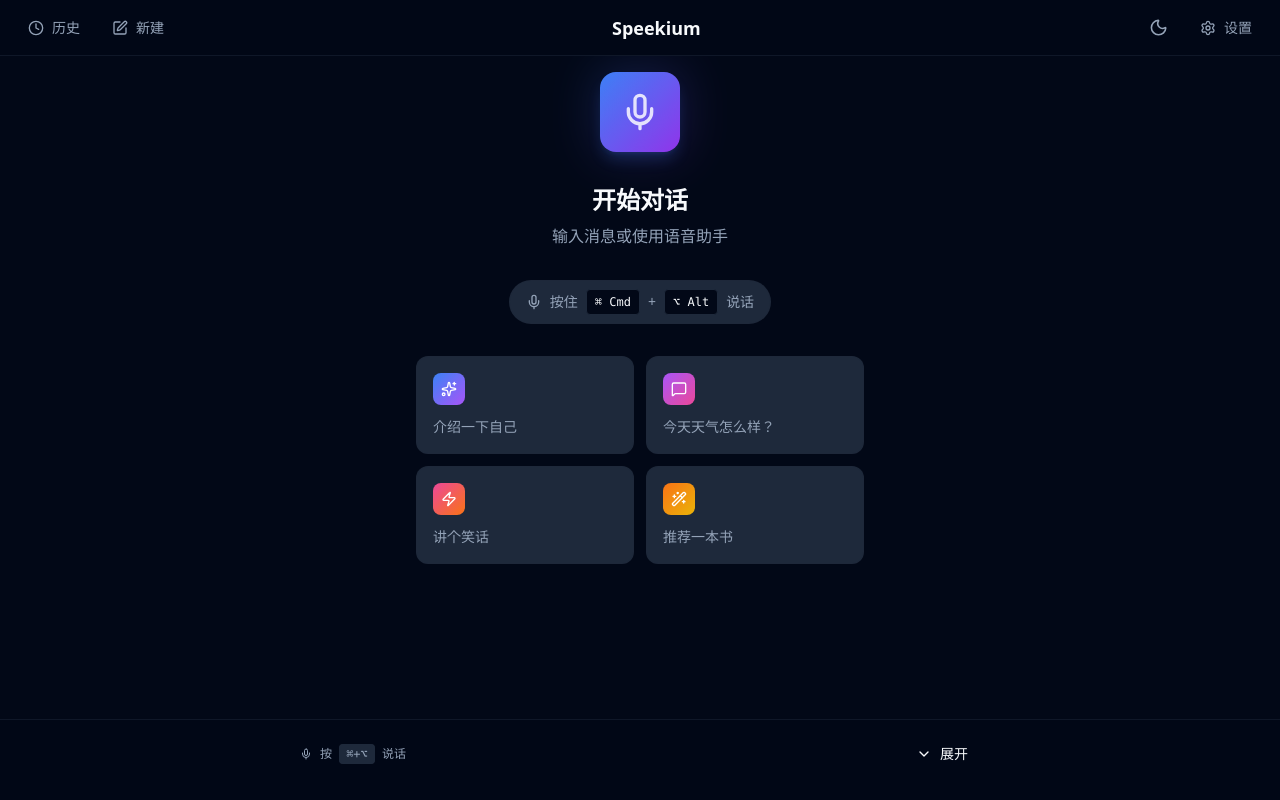
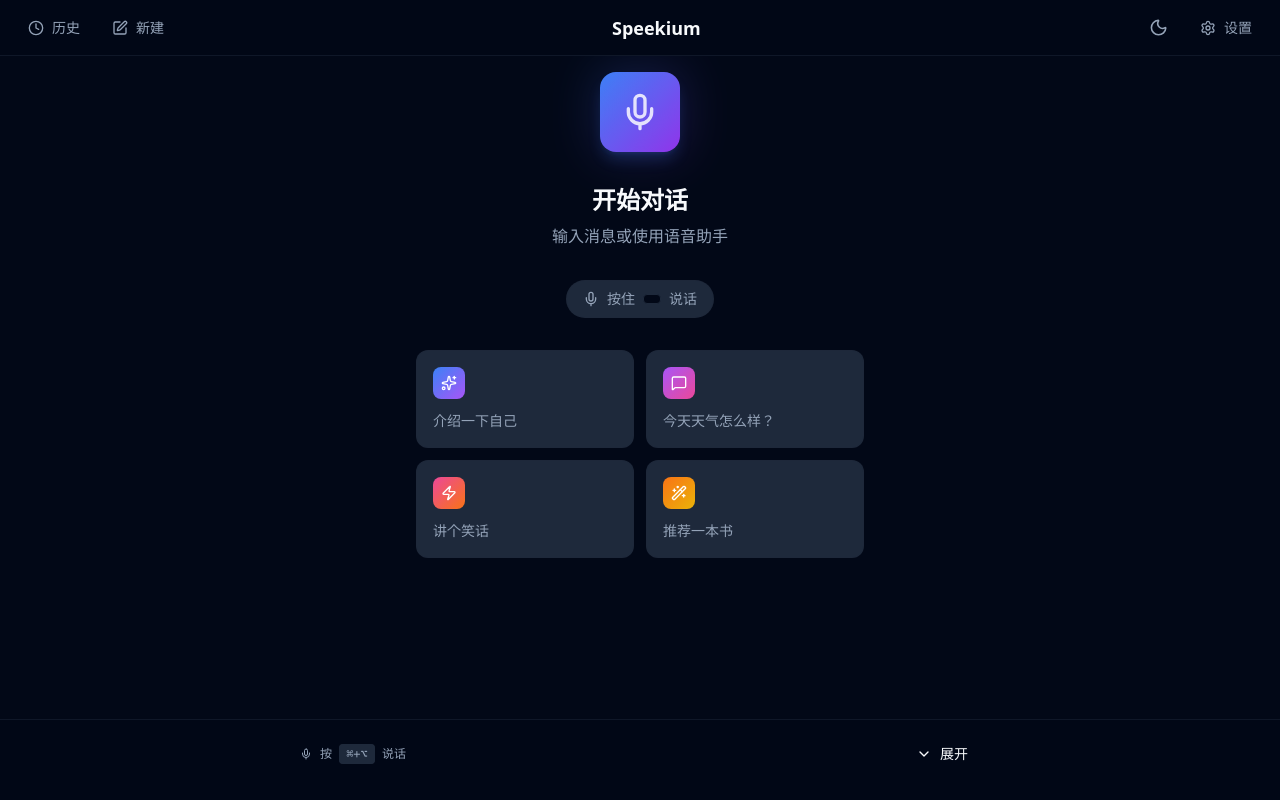
Before and after one commit to kanweiwei/speekium, a React (Vite) app: page / in a window 1280 px wide. Built offline with nearby package versions, Linux system fonts and the light colour scheme.

Commit message:
feat: make PTT shortcut hints dynamic from user config

```diff
--- a/src/App.tsx
+++ b/src/App.tsx
@@ -10,7 +10,7 @@
 import { CollapsibleInput } from './components/CollapsibleInput';
 import { historyAPI } from './useTauriAPI';
 import { useWorkMode } from './contexts/WorkModeContext';
-import { SettingsProvider } from './contexts/SettingsContext';
+import { SettingsProvider, useSettings } from './contexts/SettingsContext';
 import { Button } from '@/components/ui/button';
 import { Input } from '@/components/ui/input';
 import {
@@ -33,6 +33,32 @@
 // Empty state component
 function EmptyState({ onPromptClick }: { onPromptClick: (prompt: string) => void }) {
   const { t } = useTranslation();
+  const { config } = useSettings();
+
+  // Get hotkey display name from config
+  const hotkeyDisplay = config?.push_to_talk_hotkey?.displayName || '⌘⌥';
+  const hotkeyModifiers = config?.push_to_talk_hotkey?.modifiers || [];
+  const hotkeyKey = config?.push_to_talk_hotkey?.key || '';
+
+  // Parse the hotkey to display individual keys
+  let keyParts: string[] = [];
+  if (hotkeyModifiers.includes('CmdOrCtrl')) {
+    keyParts.push('⌘');
+  }
+  if (hotkeyModifiers.includes('Shift')) {
+    keyParts.push('⇧');
+  }
+  if (hotkeyModifiers.includes('Alt')) {
+    keyParts.push('⌥');
+  }
+  // Add the main key
+  if (hotkeyKey.startsWith('Digit')) {
+    keyParts.push(hotkeyKey.replace('Digit', ''));
+  } else if (hotkeyKey.startsWith('Key')) {
+    keyParts.push(hotkeyKey.replace('Key', '').toUpperCase());
+  } else {
+    keyParts.push(hotkeyKey);
+  }
 
   const examplePrompts = [
     { icon: Sparkles, text: t('app.emptyState.prompts.introduce'), gradient: "from-blue-500 to-purple-500" },
@@ -59,9 +85,12 @@
       <div className="flex items-center gap-2 mb-8 px-4 py-2 rounded-full bg-muted border border-border/50">
         <Mic className="w-4 h-4 text-muted-foreground" />
         <span className="text-sm text-muted-foreground">{t('app.emptyState.shortcutHint')}</span>
-        <kbd className="px-2 py-1 rounded bg-background text-foreground text-xs font-mono border border-border">{t('app.emptyState.shortcutKey1')}</kbd>
-        <span className="text-sm text-muted-foreground">+</span>
-        <kbd className="px-2 py-1 rounded bg-background text-foreground text-xs font-mono border border-border">{t('app.emptyState.shortcutKey2')}</kbd>
+        {keyParts.map((key, index) => (
+          <React.Fragment key={index}>
+            {index > 0 && <span className="text-sm text-muted-foreground">+</span>}
+            <kbd className="px-2 py-1 rounded bg-background text-foreground text-xs font-mono border border-border">{key}</kbd>
+          </React.Fragment>
+        ))}
         <span className="text-sm text-muted-foreground">{t('app.emptyState.shortcutAction')}</span>
       </div>
 
--- a/src/components/CollapsibleInput.tsx
+++ b/src/components/CollapsibleInput.tsx
@@ -4,6 +4,7 @@
 import { Button } from '@/components/ui/button';
 import { cn } from '@/lib/utils';
 import { useTranslation } from '@/i18n';
+import { useSettings } from '@/contexts/SettingsContext';
 
 interface CollapsibleInputProps {
   /** Input value */
@@ -23,11 +24,15 @@
   isProcessing = false,
 }: CollapsibleInputProps) {
   const { t } = useTranslation();
+  const { config } = useSettings();
   const [isExpanded, setIsExpanded] = useState(false);
   const [showWarning, setShowWarning] = useState(false);
   const [isSmallScreen, setIsSmallScreen] = useState(false);
 
   const inputRef = useRef<HTMLInputElement>(null);
+
+  // Get hotkey display name from config
+  const hotkeyDisplay = config?.push_to_talk_hotkey?.displayName || '⌘+⌥';
   const expandButtonRef = useRef<HTMLButtonElement>(null);
   const collapseTimerRef = useRef<NodeJS.Timeout | null>(null);
 
@@ -192,7 +197,7 @@
               <span>
                 {t('app.ptt.hint')}{' '}
                 <kbd className="mx-1 px-1.5 py-0.5 rounded bg-muted text-muted-foreground font-mono border border-border">
-                  {t('app.ptt.shortcutKey')}
+                  {hotkeyDisplay}
                 </kbd>{' '}
                 {t('app.ptt.hintAction')}
               </span>
```
